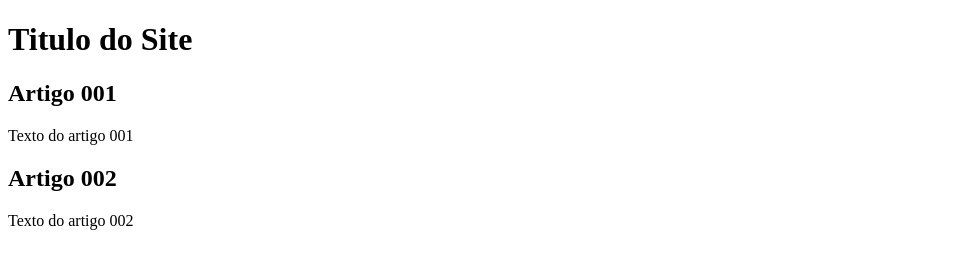
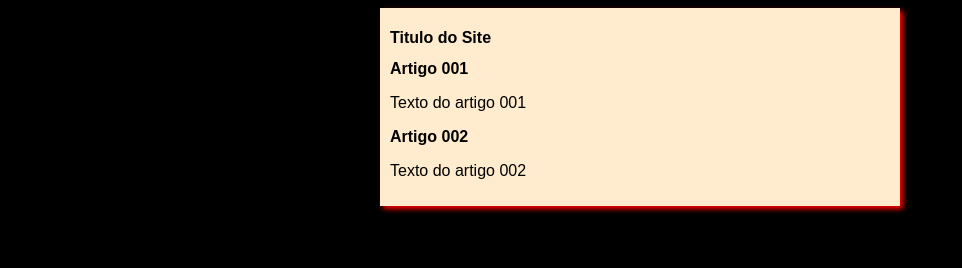
Before and after one commit to TiagoEmiliodaSilva/projeto-site, a plain HTML site: page index.html in a window 1280 px wide. Shown: the whole page, without its empty margins (0-962 px from the left). Drawn offline with Linux system fonts and the light colour scheme.

Commit message:
Inicio do Designer.

```diff
--- /dev/null
+++ b/estilos/style.css
@@ -0,0 +1,16 @@
+* {
+    font-family: Arial, Helvetica, sans-serif;
+    font-size: 16px;
+}
+
+body{
+    background-color: black;
+}
+
+main{
+    background-color: blanchedalmond;
+    width: 500px;
+    margin: auto;
+    padding: 10px;
+    box-shadow: 3px 3px 5px red ;
+}
--- a/index.html
+++ b/index.html
@@ -4,6 +4,7 @@
     <meta charset="UTF-8">
     <meta name="viewport" content="width=device-width, initial-scale=1.0">
     <title>Titulo do Site</title>
+    <link rel="stylesheet" href="estilos/style.css">
 </head>
 <body>
     <main>
```
